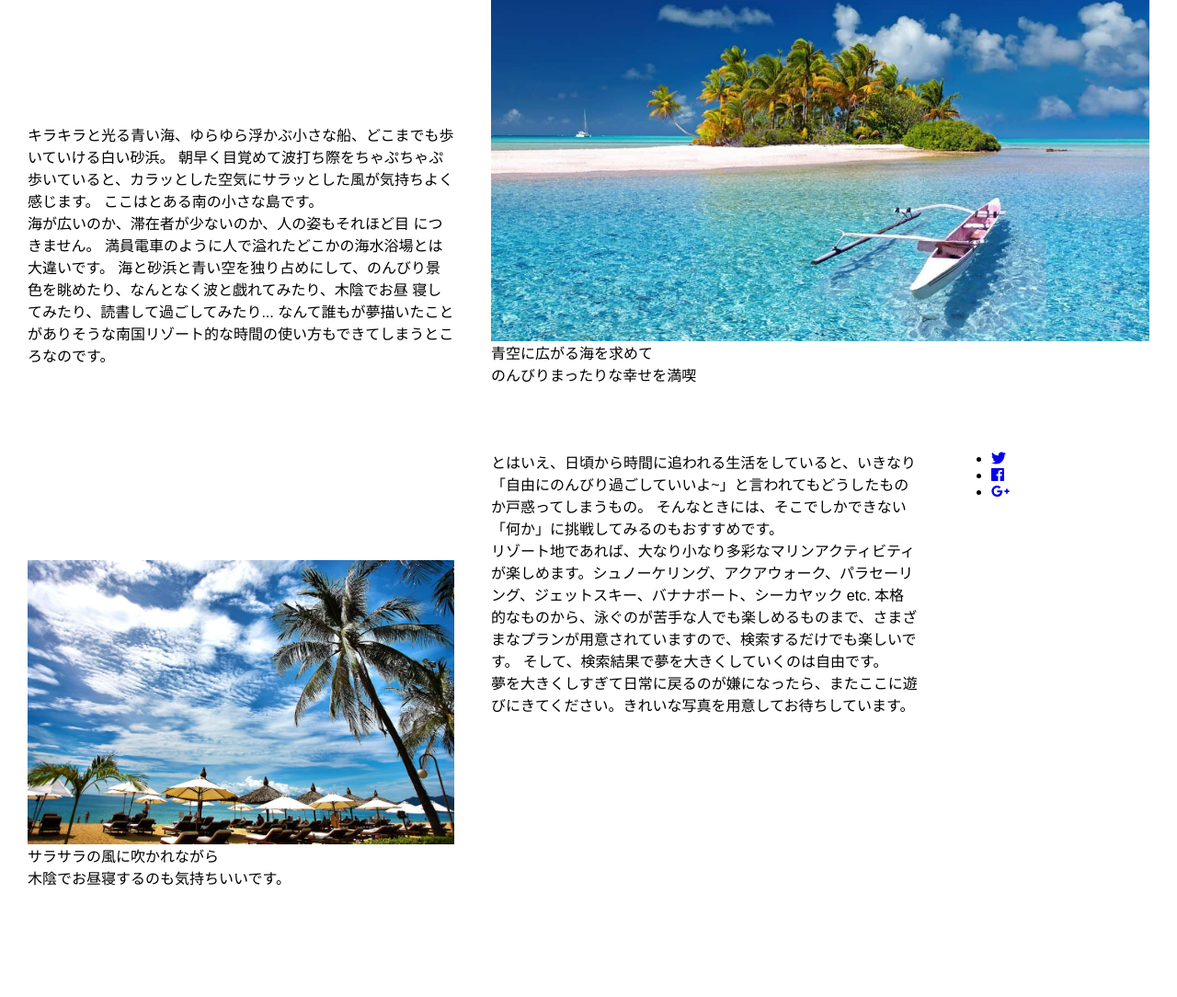
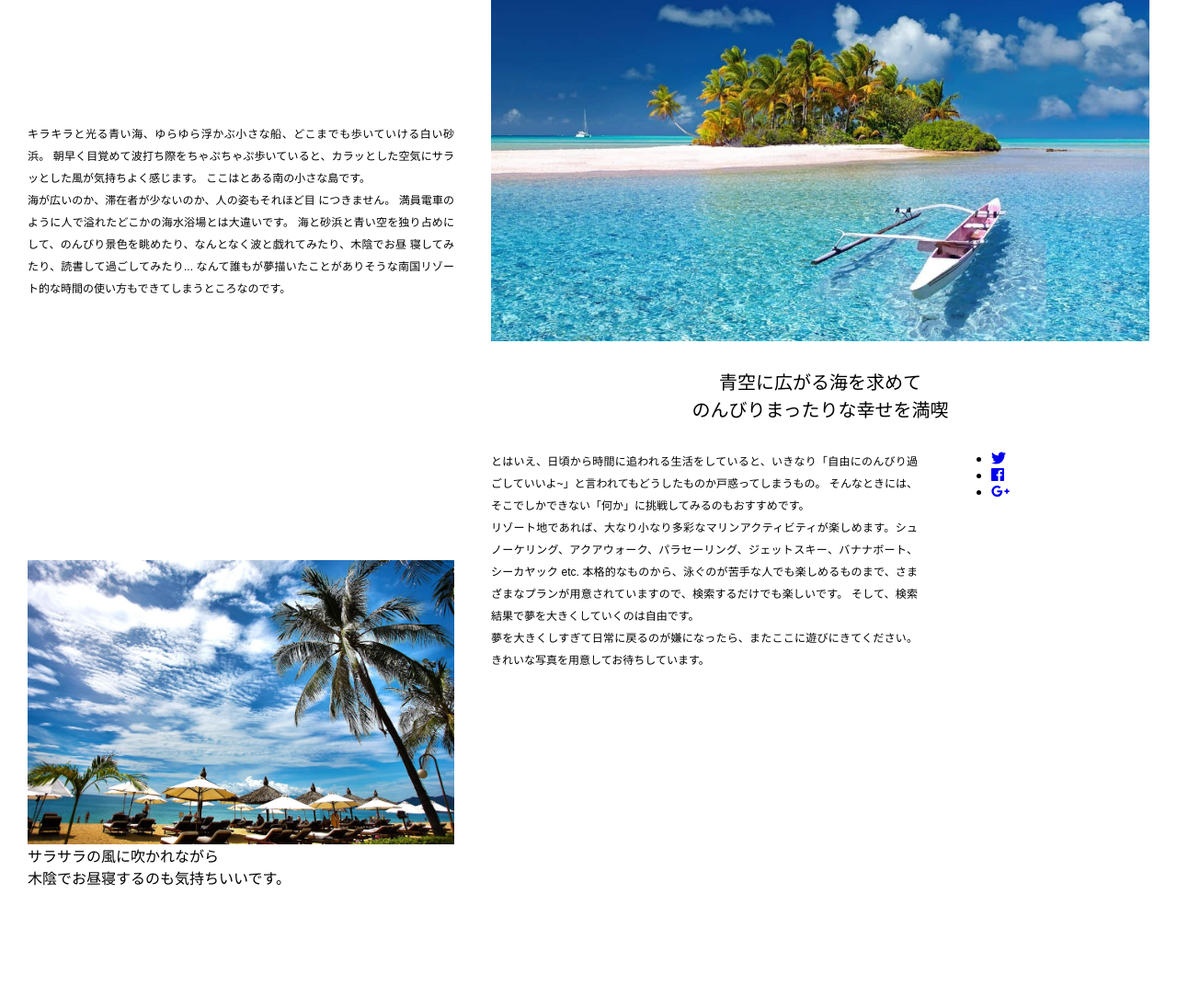
Before and after one commit to howdy39/study-css-grid-layout, a website: page chapter1/index.html in a window 1280 px wide. Shown: the part 341-1425 px from the top of the page at 92% size. Drawn offline with Linux system fonts and the light colour scheme.

Commit message:
テキスト部分を調整

```diff
--- a/chapter1/style.css
+++ b/chapter1/style.css
@@ -65,12 +65,20 @@ figure {
 .post-lead {
   grid-column: 1 / 3;
   grid-row: 3 / 5;
+  font-size: 0.9375em;
+  font-weight: 700;
+  line-height: 1.8;
 }
 
 /*文章01*/
 .post-text01 {
   grid-column: 1 / 3;
   grid-row: 5 / 9;
+  font-size: 0.75em;
+  font-weight: 200;
+  line-height: 2;
+  text-align: justify;
+  text-justify: inter-ideograph;
 }
 
 /*画像01*/
@@ -83,12 +91,22 @@ figure {
 .post-catch {
   grid-column: 3 / 6;
   grid-row: 7;
+  font-size: 1.25em;
+  line-height: 1.5;
+  justify-self: center;
+  align-self: center;
+  text-align: center;
 }
 
 /*文章02*/
 .post-text02 {
   grid-column: 3 / 5;
   grid-row: 8 / 13;
+  font-size: 0.75em;
+  font-weight: 200;
+  line-height: 2;
+  text-align: justify;
+  text-justify: inter-ideograph;
 }
 
 /*画像02*/
```
